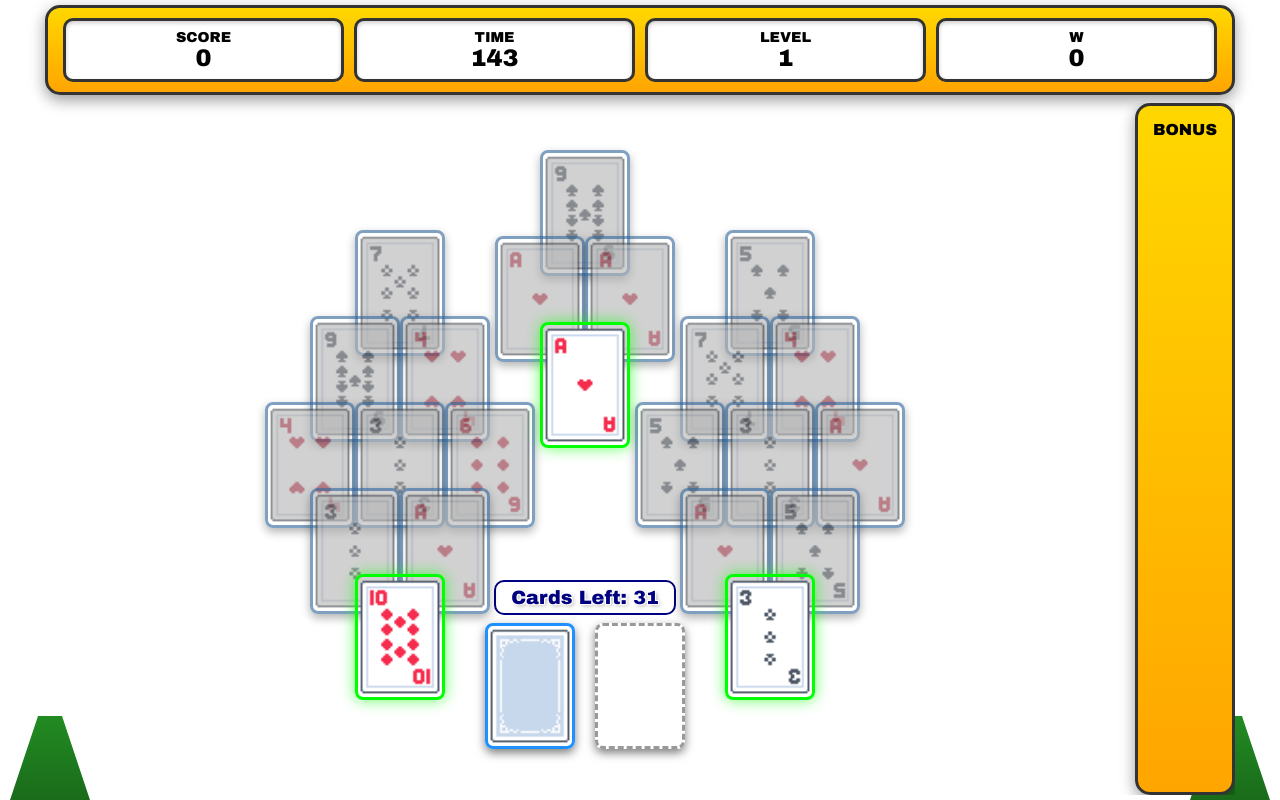
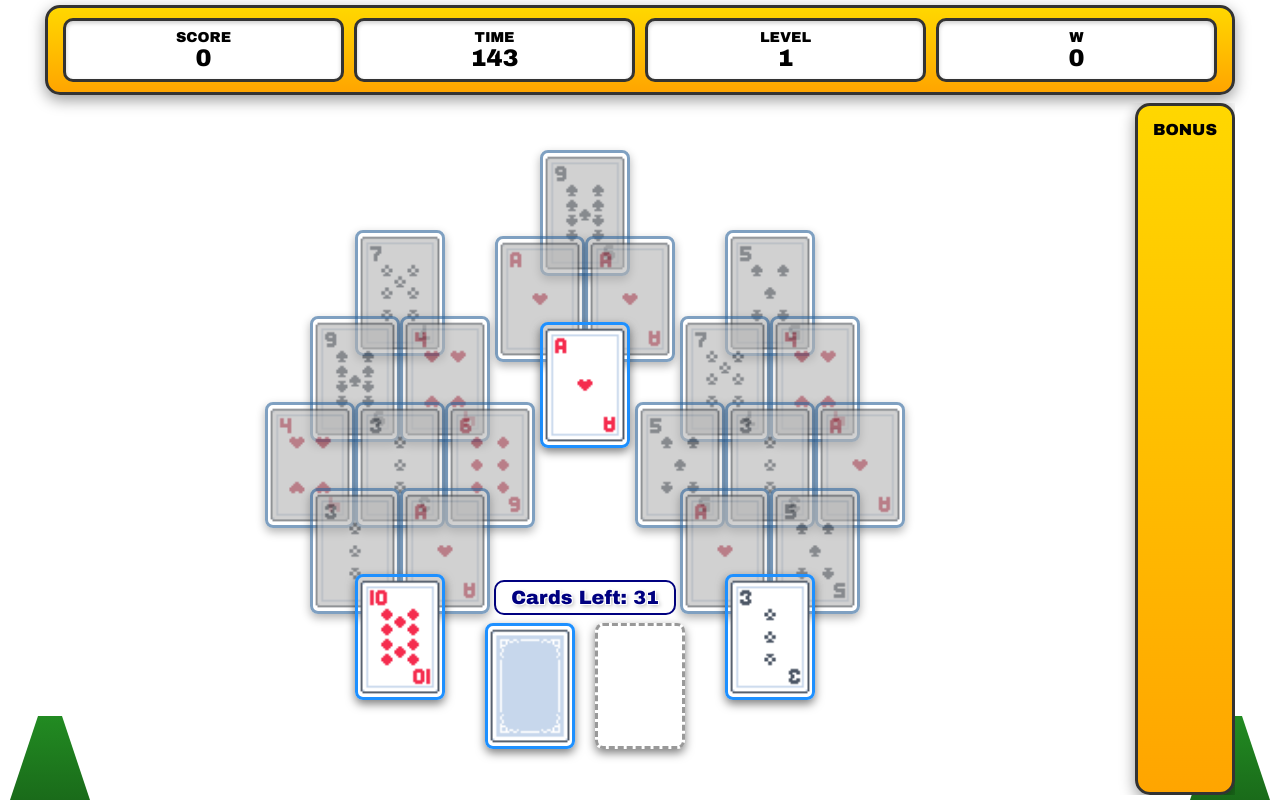
Before and after one commit to joseybbbarlow/Webkinz-get-eleven, a plain HTML site: page index.html in a window 1280 px wide. Drawn offline with Linux system fonts and the light colour scheme.

Commit message:
Update index.html

```diff
--- a/index.html
+++ b/index.html
@@ -209,8 +209,8 @@
         }
 
         .card.available {
-            border-color: #00FF00;
-            box-shadow: 0 0 15px rgba(0,255,0,0.6);
+            border-color: #1E90FF;
+            box-shadow: 0 4px 10px rgba(0,0,0,0.5);
         }
 
         /* Bottom Controls */
```
